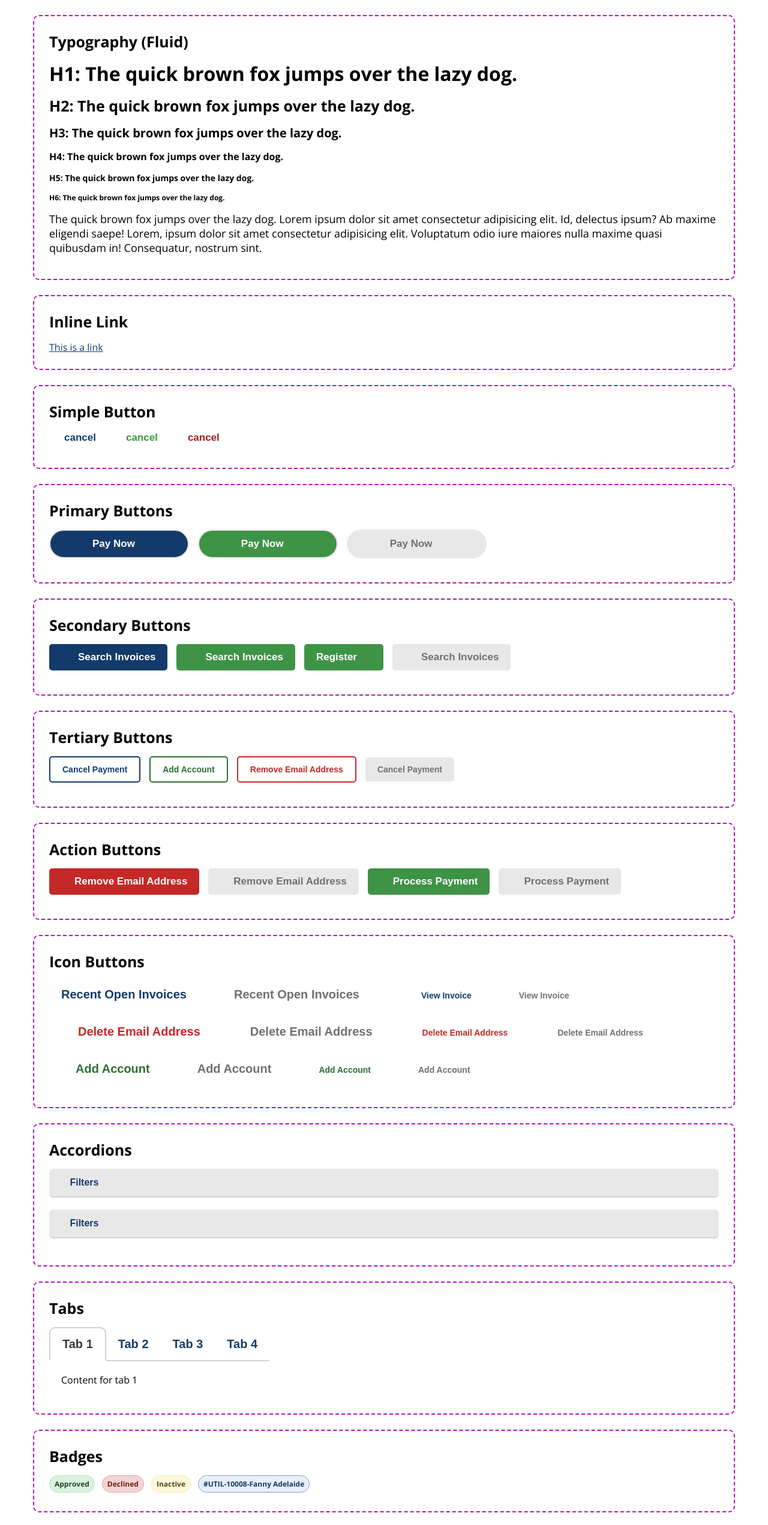
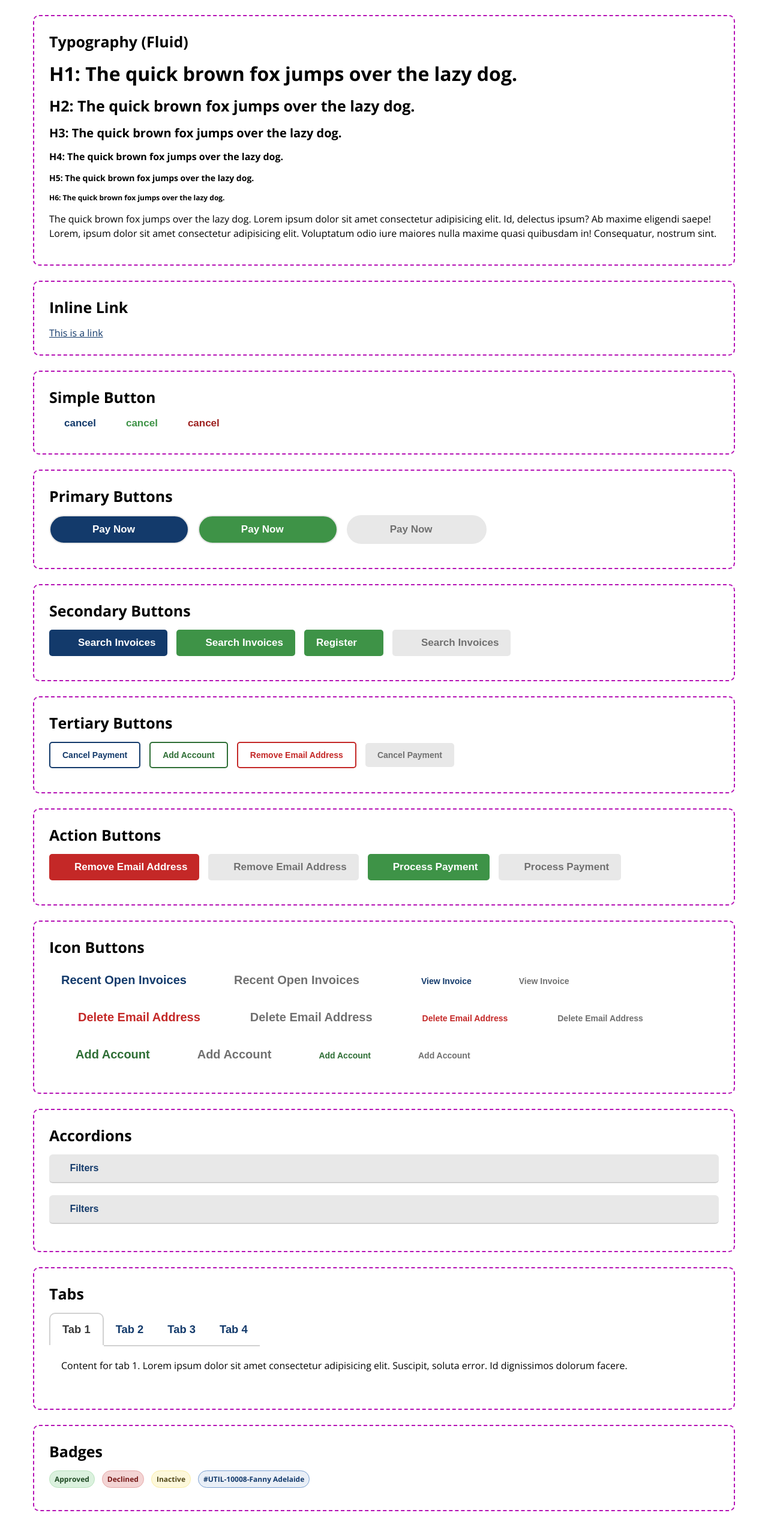
Before and after one commit to Billybobchops/design-system, a Next.js app: page / in a window 1280 px wide. Shown: the top 2543 px of the page at 60% size. Built offline with nearby package versions, Linux system fonts and the light colour scheme.

Commit message:
add mobile tab layout

```diff
--- a/src/app/variables.module.scss
+++ b/src/app/variables.module.scss
@@ -19,72 +19,71 @@ $theme-blue-hover: #286090;
 $theme-grey: #7f7f7f;
 
 // IC Product Colors
-$ic-blue-10: #e9eff7;
+$ic-blue-10: #e9eff7; // gets used
 $ic-blue-20: #a5c0e1;
-$ic-blue-30: #79a0d1;
+$ic-blue-30: #79a0d1; // gets used
 $ic-blue-40: #4c81c2;
-$ic-blue-50: #1f61b3;
+$ic-blue-50: #1f61b3; // gets used a lot
 $ic-blue-60: #194e8f;
-$ic-blue-70: #133a6b;
+$ic-blue-70: #133a6b; // gets used
 $ic-blue-80: #0c2748;
 $ic-blue-90: #061324;
 
-$ic-green-10: #dbf1de;
-$ic-green-20: #b8e3bd;
+$ic-green-10: #dbf1de; // gets used
+$ic-green-20: #b8e3bd; // gets used
 $ic-green-30: #94d49b;
 $ic-green-40: #71c67a;
 $ic-green-50: #4db859;
-$ic-green-60: #3e9347;
-$ic-green-70: #2e6e35;
-$ic-green-80: #1f4a24;
+$ic-green-60: #3e9347; // gets used
+$ic-green-70: #2e6e35; // gets used
+$ic-green-80: #1f4a24; // gets used
 $ic-green-90: #0f2512;
 
-$ic-red-10: #f3d4d4;
-$ic-red-20: #e7a9a9;
+$ic-red-10: #f3d4d4; // gets used
+$ic-red-20: #e7a9a9; // gets used
 $ic-red-30: #dc7e7d;
 $ic-red-40: #d05352;
-$ic-red-50: #c42827;
-$ic-red-60: #9d201f;
-$ic-red-70: #761817;
-$ic-red-80: #4e1010;
+$ic-red-50: #c42827; // gets used
+$ic-red-60: #9d201f; // gets used
+$ic-red-70: #761817; // gets used
+$ic-red-80: #4e1010; // gets used
 $ic-red-90: #270808;
 
-$ic-yellow-10: #fdf8db;
+$ic-yellow-10: #fdf8db; // gets used
 $ic-yellow-20: #fcf3c3;
-$ic-yellow-30: #faeda4;
+$ic-yellow-30: #faeda4; // gets used
 $ic-yellow-40: #f9e886;
 $ic-yellow-50: #f7e268;
 $ic-yellow-60: #cdb73e;
 $ic-yellow-70: #a49331;
 $ic-yellow-80: #7b6e25;
-$ic-yellow-90: #524919;
+$ic-yellow-90: #524919; // gets used
 
-$ic-neutral-0: #fff;
+$ic-neutral-0: #fff; // gets used
 $ic-neutral-05: #f3f3f3;
-$ic-neutral-10: #e8e8e8;
-$ic-neutral-20: #d1d1d1;
-$ic-neutral-30: #bababa;
+$ic-neutral-10: #e8e8e8; // gets used
+$ic-neutral-20: #d1d1d1; // gets used
+$ic-neutral-30: #bababa; // gets used
 $ic-neutral-40: #a3a3a3;
-$ic-neutral-50: #a3a3a3;
-$ic-neutral-60: #707070;
+$ic-neutral-50: #a3a3a3; // gets used
+$ic-neutral-60: #707070; // gets used
 $ic-neutral-70: #545454;
-$ic-neutral-80: #383838;
+$ic-neutral-80: #383838; // gets used
 $ic-neutral-90: #1c1c1c;
-$ic-neutral-100: #000;
+$ic-neutral-100: #000; // gets used
 
 // Spacing
 $heading-margin: 0 0 15px 0;
 $button-margin: 15px;
 
 // Typography
-// $h1-font-size: clamp(20px, 4vw + 1rem, 31px);
 $h1-font-size: clamp(1.25rem, 4vw + 1rem, 2rem);
 $h2-font-size: clamp(1.125rem, 2vw + 1rem, 1.5625rem);
 $h3-font-size: clamp(1rem, 2vw + 0.5rem, 1.25rem);
 $h4-font-size: 1rem;
 $h5-font-size: 0.875rem;
 $h6-font-size: 0.75rem;
-$body-font-size: clamp(0.75rem, 2vw + 1rem, 1.125rem);
+$body-font-size: clamp(0.75rem, 2vw + .55rem, 1rem);
 
 // export for access within .tsx files not just .scss -- so we don't have to hardcode any vars!
 :export {
--- a/src/components/Badge.module.scss
+++ b/src/components/Badge.module.scss
@@ -10,7 +10,7 @@
 }
 
 .hasMargin {
-	margin: 0 12px 6px 0;
+	margin: 0 12px 12px 0;
 }
 
 .default {
--- a/src/components/EnrollStatus.module.scss
+++ b/src/components/EnrollStatus.module.scss
@@ -30,7 +30,7 @@
 	grid-template-columns: 160px auto;
 
 	@media (max-width: 500px) {
-		grid-template-columns: repeat(auto-fill, minmax(130px, 1fr));
+		grid-template-columns: repeat(auto-fill, minmax(135px, 1fr));
 		gap: 10px;
 	}
 }
--- a/src/components/Tab.module.scss
+++ b/src/components/Tab.module.scss
@@ -5,20 +5,31 @@
 	border: none;
 	border-bottom: 2px solid variables.$ic-neutral-20;
 	color: variables.$ic-blue-70;
-	font-size: 20px;
+	font-size: clamp(.8rem, 2vw + 0.5rem, 1.15rem);
 	font-weight: 700;
 	padding: 15px 20px;
 
 	&:hover {
 		color: variables.$ic-blue-50;
 	}
+
+	@media (max-width: 500px) {
+		display: block;
+		border: none;
+		border-right: 2px solid variables.$ic-neutral-20;
+		padding: 12px 15px;
+	}
 }
 
 .tab[aria-selected="true"] {
-	border-top: 2px solid variables.$ic-neutral-20;
-	border-left: 2px solid variables.$ic-neutral-20;
-	border-right: 2px solid variables.$ic-neutral-20;
+	border: 2px solid variables.$ic-neutral-20;
 	border-bottom: none;
 	border-radius: 10px 10px 0 0;
 	color: variables.$ic-neutral-80;
+
+	@media (max-width: 500px) {
+		border: 2px solid variables.$ic-neutral-20;
+		border-right: none;
+		border-radius: 10px 0 0 10px;
+	}
 }
--- a/src/components/TabList.module.scss
+++ /dev/null
@@ -1,5 +0,0 @@
-// @use '../app/variables.module.scss';
-
-// .tabList {
-// 	border-bottom: 2px solid variables.$ic-neutral-20;
-// }
--- a/src/components/TabList.tsx
+++ b/src/components/TabList.tsx
@@ -1,4 +1,3 @@
-// import classes from './TabList.module.scss';
 import { useRef, useCallback } from 'react';
 
 interface TabListProps {
--- /dev/null
+++ b/src/components/Tabs.module.scss
@@ -0,0 +1,8 @@
+.tabContainer {
+	display: block;
+
+	@media (max-width: 500px) {
+		display: grid;
+		grid-template-columns: auto 1fr;
+	}
+}
--- a/src/components/Tabs.tsx
+++ b/src/components/Tabs.tsx
@@ -1,3 +1,4 @@
+import classes from './Tabs.module.scss';
 import { TabsProvider } from './TabsContext';
 import { useId } from 'react';
 
@@ -14,7 +15,7 @@ const Tabs: React.FC<TabsProps> = ({ children, defaultSelectedTab }) => {
             defaultSelectedTab={defaultSelectedTab}
             tabsPrefix={tabsPrefix}
 		>
-            {children}
+            <div className={classes.tabContainer}>{children}</div>
         </TabsProvider>
     );
 };
--- a/src/style-guide/TabsStory.tsx
+++ b/src/style-guide/TabsStory.tsx
@@ -2,6 +2,7 @@ import Tabs from '@/components/Tabs';
 import TabList from '@/components/TabList';
 import Tab from '@/components/Tab';
 import TabPanel from '@/components/TabPanel';
+import Paragraph from '@/components/Paragraph';
 
 const TabsStory = () => {
     return (
@@ -13,10 +14,34 @@ const TabsStory = () => {
                 <Tab tab='tab4'>Tab 4</Tab>
             </TabList>
 
-			<TabPanel tab='tab1'>Content for tab 1</TabPanel>
-			<TabPanel tab='tab2'>Content for tab 2</TabPanel>
-			<TabPanel tab='tab3'>Content for tab 3</TabPanel>
-			<TabPanel tab='tab4'>Content for tab 4</TabPanel>
+            <TabPanel tab='tab1'>
+                <Paragraph>
+                    Content for tab 1. Lorem ipsum dolor sit amet consectetur
+                    adipisicing elit. Suscipit, soluta error. Id dignissimos
+                    dolorum facere.
+                </Paragraph>
+            </TabPanel>
+            <TabPanel tab='tab2'>
+                <Paragraph>
+                    Content for tab 2. Lorem ipsum dolor sit amet consectetur
+                    adipisicing elit. Suscipit, soluta error. Id dignissimos
+                    dolorum facere.
+                </Paragraph>
+            </TabPanel>
+            <TabPanel tab='tab3'>
+                <Paragraph>
+                    Content for tab 3. Lorem ipsum dolor sit amet consectetur
+                    adipisicing elit. Suscipit, soluta error. Id dignissimos
+                    dolorum facere.
+                </Paragraph>
+            </TabPanel>
+            <TabPanel tab='tab4'>
+                <Paragraph>
+                    Content for tab 4. Lorem ipsum dolor sit amet consectetur
+                    adipisicing elit. Suscipit, soluta error. Id dignissimos
+                    dolorum facere.
+                </Paragraph>
+            </TabPanel>
         </Tabs>
     );
 };
```
